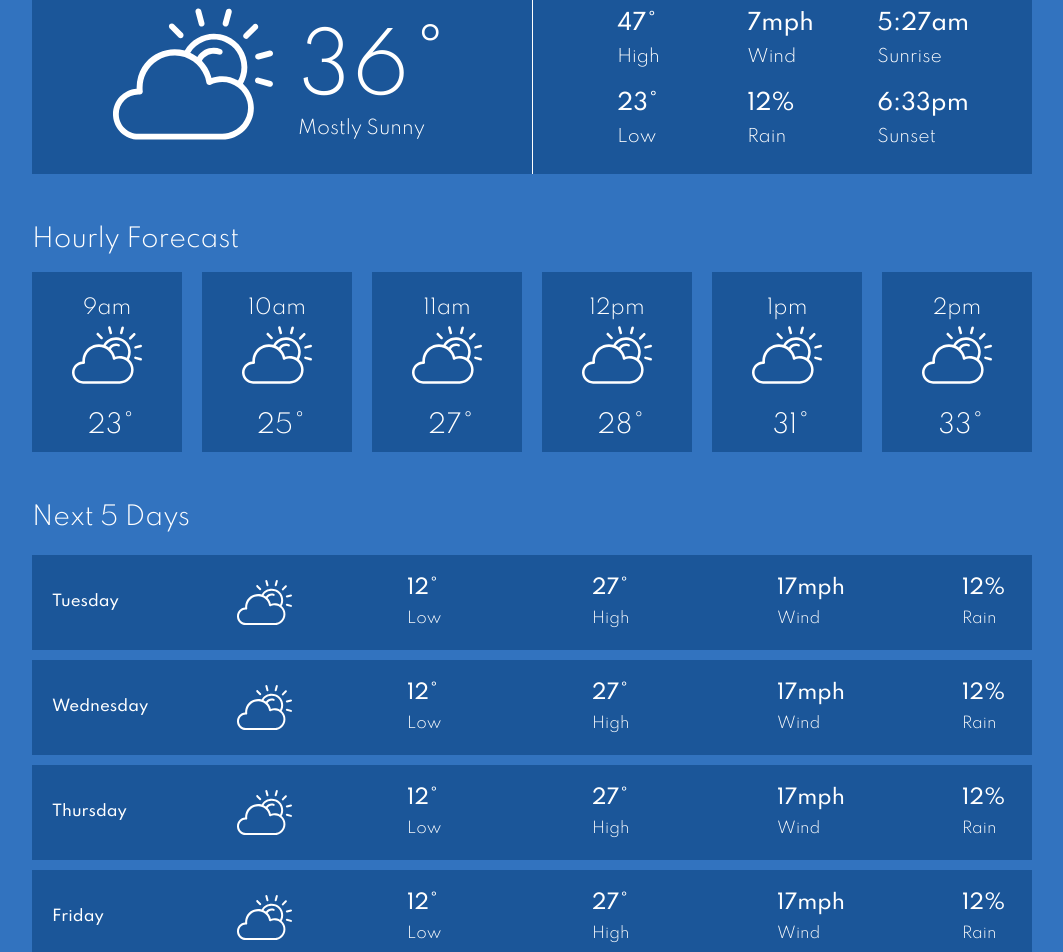
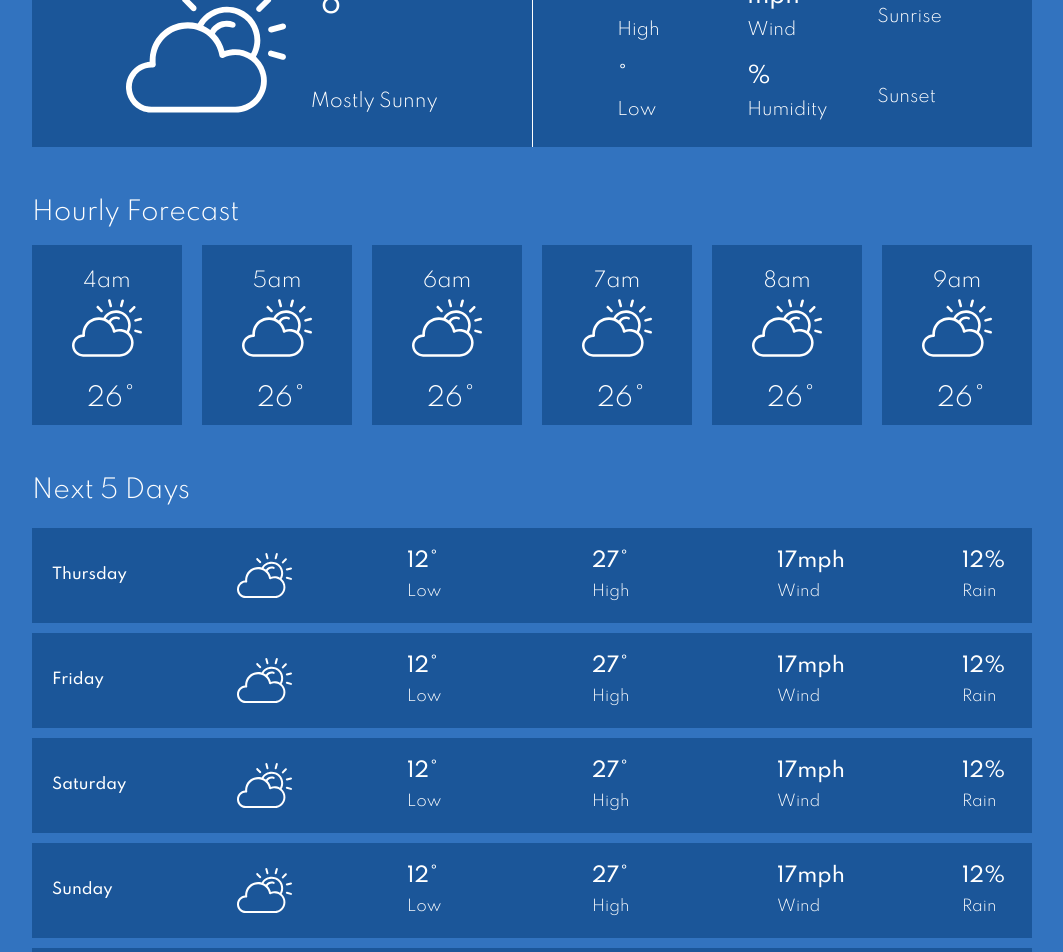
Before and after one commit to Jer1ah/bluesky-website, a React app: page / in a window 1280 px wide. Shown: the part 180-1132 px from the top of the page, without its empty margins (108-1171 px from the left). Built offline with nearby package versions, Linux system fonts and the light colour scheme; no server answers.

Commit message:
adding some of the header and current conditions functionality

```diff
--- a/package.json
+++ b/package.json
@@ -52,6 +52,7 @@
     "react-redux": "^7.2.0",
     "redux": "^4.0.5",
     "redux-devtools-extension": "^2.13.8",
+    "redux-thunk": "^2.3.0",
     "resolve": "1.15.0",
     "resolve-url-loader": "3.1.1",
     "sass-loader": "8.0.2",
--- a/src/components/CurrentWeather.js
+++ b/src/components/CurrentWeather.js
@@ -1,48 +1,86 @@
 import React from 'react';
+import { connect } from 'react-redux';
 
+import { getCurrentWeather } from '../actions';
 import weatherIcon from '../img/weather.svg';
 import '../css/currentWeather.css';
 
-const CurrentWeather = () => {
+class CurrentWeather extends React.Component {
+    componentDidMount() {
+        this.props.getCurrentWeather();
+    }
+
+    render() {
         return (
             <div className='currentWeather'>
                 <div className='currentWeatherMain'>
                     <img src={weatherIcon} alt='Weather Icon'/>
                     <div className='currentTemp'>
-                    <h1>36&deg;</h1>
+                        <h1>{this.props.currentTemp}&deg;</h1>
                         <h5>Mostly Sunny</h5>
                     </div> {/* .currentTemp end */}
                 </div> {/* .currentMain end */}
                 <div className='currentWeatherAside'>
                     <ul className='conditionsList'>
                         <li className='conditionItem'>
-                        <h3>47&deg;</h3>
+                            <h3>{this.props.highTemp}&deg;</h3>
                             <h5>High</h5>
                         </li>
                         <li className='conditionItem'>
-                        <h3>7mph</h3>
+                            <h3>{this.props.wind}mph</h3>
                             <h5>Wind</h5>
                         </li>
                         <li className='conditionItem'>
-                        <h3>5:27am</h3>
+                            <h3>{this.props.sunrise}</h3>
                             <h5>Sunrise</h5>
                         </li>
                         <li className='conditionItem'>
-                        <h3>23&deg;</h3>
+                            <h3>{this.props.lowTemp}&deg;</h3>
                             <h5>Low</h5>
                         </li>
                         <li className='conditionItem'>
-                        <h3>12%</h3>
-                        <h5>Rain</h5>
+                            <h3>{this.props.humidity}%</h3>
+                            <h5>Humidity</h5>
                         </li>
                         <li className='conditionItem'>
-                        <h3>6:33pm</h3>
+                            <h3>{this.props.sunset}</h3>
                             <h5>Sunset</h5>
                         </li>
                     </ul>
                 </div> {/* .currentAside end */}
             </div>
         );
+    }
 };
 
-export default CurrentWeather;
+const mapStateToProps = (state) => {
+    let sunriseString;
+    let sunsetString;
+    if(state.currentWeather.main) {
+        let sunrise = new Date(state.currentWeather.sys.sunrise * 1000).toLocaleTimeString().split('');
+        sunrise.splice(4,4);
+        sunriseString = sunrise.join('').toLowerCase();
+
+        let sunset = new Date(state.currentWeather.sys.sunset * 1000).toLocaleTimeString().split('');
+        sunset.splice(4,4);
+        sunsetString = sunset.join('').toLowerCase();
+    }
+
+    if(state.currentWeather.main) {
+        return {
+            currentTemp: Math.floor(state.currentWeather.main.temp),
+            highTemp: Math.floor(state.currentWeather.main.temp_max),
+            lowTemp: Math.floor(state.currentWeather.main.temp_min),
+            wind: Math.floor(state.currentWeather.wind.speed),
+            humidity: state.currentWeather.main.humidity,
+            sunrise: sunriseString,
+            sunset: sunsetString
+        };
+    } else {
+        return {};
+    }
+};
+
+export default connect(mapStateToProps, {
+    getCurrentWeather
+})(CurrentWeather);
--- /dev/null
+++ b/src/components/DailyForecast.js
@@ -0,0 +1,28 @@
+import React from 'react';
+
+const dailyForecast = (props) => {
+    return (
+        <li className='weeklyForecastListItem'>
+            <h5 className='day'>{props.day}</h5>
+            <img src={props.weatherIcon} alt='Weather Icon' />
+            <div className='lowTemp'>
+                <h4>12&deg;</h4>
+                <h5>Low</h5>
+            </div>
+            <div className='highTemp'>
+                <h4>27&deg;</h4>
+                <h5>High</h5>
+            </div>
+            <div className='wind'>
+                <h4>17mph</h4>
+                <h5>Wind</h5>
+            </div>
+            <div className='rain'>
+                <h4>12%</h4>
+                <h5>Rain</h5>
+            </div>
+        </li>
+    );
+};
+
+export default dailyForecast;
--- a/src/components/Header.js
+++ b/src/components/Header.js
@@ -14,7 +14,7 @@
         return (
             <div className='header'>
                 <div className='headerMain'>
-                    <h1>Mount Pleasant</h1>
+                    <h1>{this.props.currentCity}</h1>
                     <h3>{ this.props.currentDate }</h3>
                 </div>
                 <div className='headerInput'>
@@ -28,7 +28,8 @@
 
 const mapStateToProps = (state) => {
     return {
-        currentDate: state.currentDate
+        currentDate: state.currentDate,
+        currentCity: state.currentWeather.name,
     }
 };
 
--- /dev/null
+++ b/src/components/HourForecast.js
@@ -0,0 +1,13 @@
+import React from 'react';
+
+const hourForecast = ({ hour, temperature, weatherIcon }) => {
+    return (
+        <li className='hourlyForecastListItem'>
+            <h3>{hour}</h3>
+            <img src={weatherIcon} alt='Weather Icon'/>
+            <h5>{temperature}&deg;</h5>
+        </li>
+    );
+};
+
+export default hourForecast;
--- a/src/components/HourlyForecast.js
+++ b/src/components/HourlyForecast.js
@@ -1,46 +1,42 @@
 import React from 'react';
+import { connect } from 'react-redux';
 
+import HourForecast from '../components/HourForecast';
+import { getCurrentHours } from '../actions';
 import weatherIcon from '../img/weather.svg';
 import '../css/hourlyForecast.css';
 
-const HourlyForecast = () => {
+class HourlyForecast extends React.Component {
+    componentDidMount() {
+        this.props.getCurrentHours();
+    }
+
+    render() {
+        const hourlyForecast = this.props.currentHours.map((hour) => {
+            return <HourForecast
+                        hour={hour}
+                        weatherIcon={weatherIcon}
+                        temperature='26'
+                    />
+        });
+
         return (
             <div className='hourlyForecast'>
                 <h1>Hourly Forecast</h1>
                 <ul className='hourlyForecastList'>
-                <li className='hourlyForecastListItem'>
-                    <h3>9am</h3>
-                    <img src={weatherIcon} alt='Weather Icon'/>
-                    <h5>23&deg;</h5>
-                </li>
-                <li className='hourlyForecastListItem'>
-                    <h3>10am</h3>
-                    <img src={weatherIcon} alt='Weather Icon'/>
-                    <h5>25&deg;</h5>
-                </li>
-                <li className='hourlyForecastListItem'>
-                    <h3>11am</h3>
-                    <img src={weatherIcon} alt='Weather Icon'/>
-                    <h5>27&deg;</h5>
-                </li>
-                <li className='hourlyForecastListItem'>
-                    <h3>12pm</h3>
-                    <img src={weatherIcon} alt='Weather Icon'/>
-                    <h5>28&deg;</h5>
-                </li>
-                <li className='hourlyForecastListItem'>
-                    <h3>1pm</h3>
-                    <img src={weatherIcon} alt='Weather Icon'/>
-                    <h5>31&deg;</h5>
-                </li>
-                <li className='hourlyForecastListItem'>
-                    <h3>2pm</h3>
-                    <img src={weatherIcon} alt='Weather Icon'/>
-                    <h5>33&deg;</h5>
-                </li>
+                    { hourlyForecast }
                 </ul>
             </div>
         );
+    }
 };
 
-export default HourlyForecast;
+const mapStateToProps = (state) => {
+    return {
+        currentHours: state.currentHours
+    }
+};
+
+export default connect(mapStateToProps, {
+    getCurrentHours
+})(HourlyForecast);
--- a/src/components/WeeklyForecast.js
+++ b/src/components/WeeklyForecast.js
@@ -1,116 +1,41 @@
 import React from 'react';
+import { connect } from 'react-redux';
 
+import DailyForecast from '../components/DailyForecast';
+import { getWeeklyForecast } from '../actions';
 import weatherIcon from '../img/weather.svg';
 import '../css/weeklyForecast.css';
 
-const WeeklyForecast = () => {
+class WeeklyForecast extends React.Component {
+    componentDidMount() {
+        this.props.getWeeklyForecast();
+    }
+
+    render() {
+        const daily = this.props.days.map((day) => {
+            return <DailyForecast
+                        day={day}
+                        weatherIcon={weatherIcon}
+                    />
+        });
+
         return (
             <div className='weeklyForecast'>
                 <h1>Next 5 Days</h1>
                 <ul className='weeklyForecastList'>
-                <li className='weeklyForecastListItem'>
-                    <h5 className='day'>Tuesday</h5>
-                    <img src={weatherIcon} alt='Weather Icon' />
-                    <div className='lowTemp'>
-                        <h4>12&deg;</h4>
-                        <h5>Low</h5>
-                    </div>
-                    <div className='highTemp'>
-                        <h4>27&deg;</h4>
-                        <h5>High</h5>
-                    </div>
-                    <div className='wind'>
-                        <h4>17mph</h4>
-                        <h5>Wind</h5>
-                    </div>
-                    <div className='rain'>
-                        <h4>12%</h4>
-                        <h5>Rain</h5>
-                    </div>
-                </li>
-                <li className='weeklyForecastListItem'>
-                    <h5 className='day'>Wednesday</h5>
-                    <img src={weatherIcon} alt='Weather Icon' />
-                    <div className='lowTemp'>
-                        <h4>12&deg;</h4>
-                        <h5>Low</h5>
-                    </div>
-                    <div className='highTemp'>
-                        <h4>27&deg;</h4>
-                        <h5>High</h5>
-                    </div>
-                    <div className='wind'>
-                        <h4>17mph</h4>
-                        <h5>Wind</h5>
-                    </div>
-                    <div className='rain'>
-                        <h4>12%</h4>
-                        <h5>Rain</h5>
-                    </div>
-                </li>
-                <li className='weeklyForecastListItem'>
-                    <h5 className='day'>Thursday</h5>
-                    <img src={weatherIcon} alt='Weather Icon' />
-                    <div className='lowTemp'>
-                        <h4>12&deg;</h4>
-                        <h5>Low</h5>
-                    </div>
-                    <div className='highTemp'>
-                        <h4>27&deg;</h4>
-                        <h5>High</h5>
-                    </div>
-                    <div className='wind'>
-                        <h4>17mph</h4>
-                        <h5>Wind</h5>
-                    </div>
-                    <div className='rain'>
-                        <h4>12%</h4>
-                        <h5>Rain</h5>
-                    </div>
-                </li>
-                <li className='weeklyForecastListItem'>
-                    <h5 className='day'>Friday</h5>
-                    <img src={weatherIcon} alt='Weather Icon' />
-                    <div className='lowTemp'>
-                        <h4>12&deg;</h4>
-                        <h5>Low</h5>
-                    </div>
-                    <div className='highTemp'>
-                        <h4>27&deg;</h4>
-                        <h5>High</h5>
-                    </div>
-                    <div className='wind'>
-                        <h4>17mph</h4>
-                        <h5>Wind</h5>
-                    </div>
-                    <div className='rain'>
-                        <h4>12%</h4>
-                        <h5>Rain</h5>
-                    </div>
-                </li>
-                <li className='weeklyForecastListItem'>
-                    <h5 className='day'>Saturday</h5>
-                    <img src={weatherIcon} alt='Weather Icon' />
-                    <div className='lowTemp'>
-                        <h4>12&deg;</h4>
-                        <h5>Low</h5>
-                    </div>
-                    <div className='highTemp'>
-                        <h4>27&deg;</h4>
-                        <h5>High</h5>
-                    </div>
-                    <div className='wind'>
-                        <h4>17mph</h4>
-                        <h5>Wind</h5>
-                    </div>
-                    <div className='rain'>
-                        <h4>12%</h4>
-                        <h5>Rain</h5>
-                    </div>
-                </li>
+                    { daily }
                 </ul>
             </div>
         );
+    }
 };
 
-export default WeeklyForecast;
+const mapStateToProps = (state) => {
+    return {
+        days: state.days
+    };
+};
+
+export default connect(mapStateToProps, {
+    getWeeklyForecast
+})(WeeklyForecast);
```
Also changed, not shown: src/actions/index.js (+35 -0 lines), src/components/App.js (+7 -3 lines), src/reducers/index.js (+33 -3 lines), 1 other file (tests, documents, lock files or other folders). Lines whose indentation alone changed are shown as unchanged.
